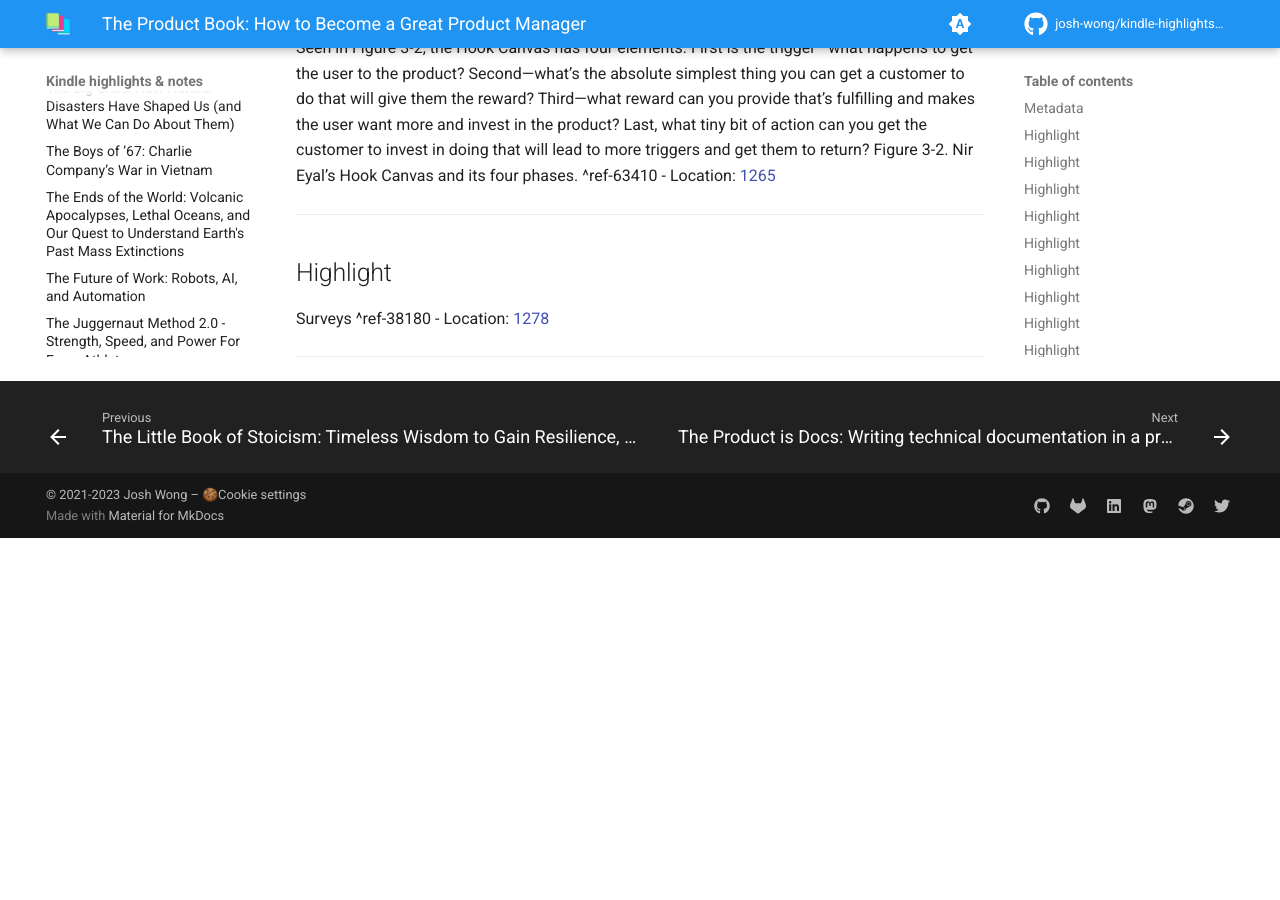
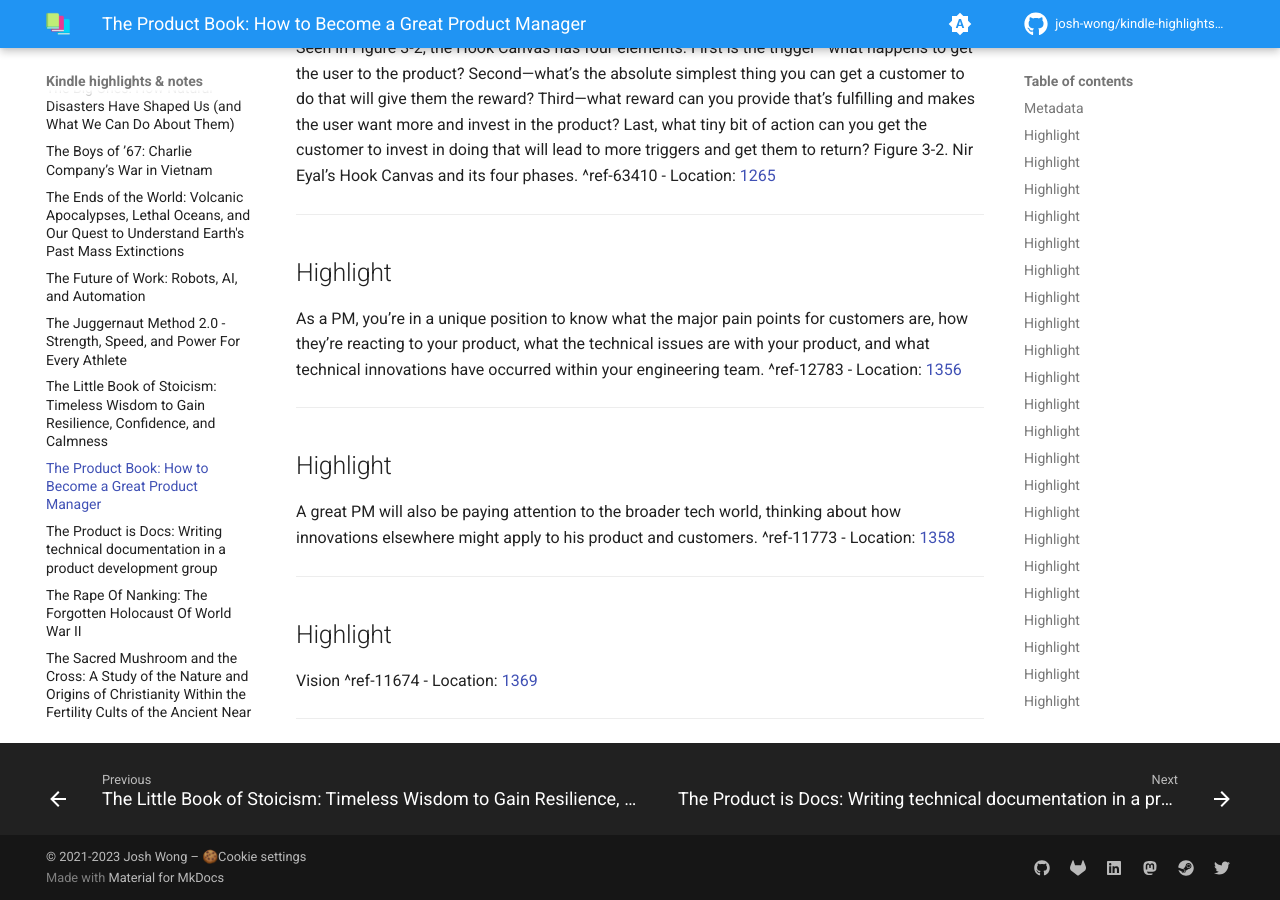
Before and after one commit to josh-wong/kindle-highlights-notes, an MkDocs documentation site: the page built from docs/The Product Book.md, in a window 1280 px wide and 900 px high, scrolled down 7967 px. Built offline with MkDocs 1.6.1 and Material for MkDocs 9.7.7, drawn with Linux system fonts in a browser that asks for light colours; comment, search, counter and statistics services are not loaded; before the commit the page ends 8505 px from its top, so only the background shows below that.

Commit message:
Update highlights and notes

```diff
--- a/docs/The Product Book.md
+++ b/docs/The Product Book.md
@@ -213,7 +213,19 @@ Seen in Figure 3-2, the Hook Canvas has four elements. First is the trigger—wh
 ---
 ## Highlight
 
-Surveys ^ref-38180
-- Location: [1278](kindle://book?action=open&asin=B071HFBGXR&location=1278)
+As a PM, you’re in a unique position to know what the major pain points for customers are, how they’re reacting to your product, what the technical issues are with your product, and what technical innovations have occurred within your engineering team. ^ref-12783
+- Location: [1356](kindle://book?action=open&asin=B071HFBGXR&location=1356)
 
 ---
+## Highlight
+
+A great PM will also be paying attention to the broader tech world, thinking about how innovations elsewhere might apply to his product and customers. ^ref-11773
+- Location: [1358](kindle://book?action=open&asin=B071HFBGXR&location=1358)
+
+---
+## Highlight
+
+Vision ^ref-11674
+- Location: [1369](kindle://book?action=open&asin=B071HFBGXR&location=1369)
+
+---
```
Also changed, not shown: other parts of docs/The Product Book.md (+2 -2 lines).
